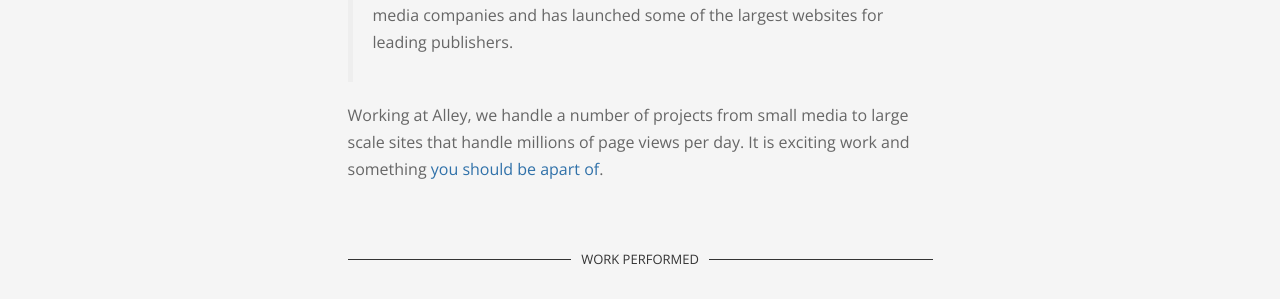
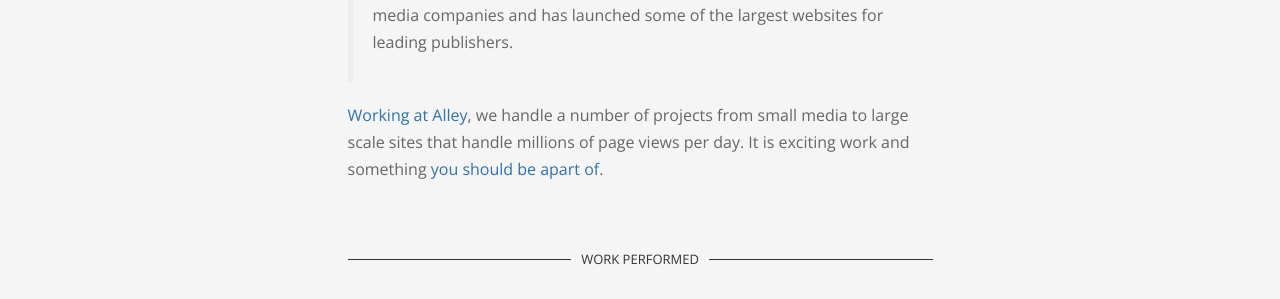
Before and after one commit to srtfisher/srtfisher.github.io, a Jekyll site: the page built from _posts/2015-08-12-alley-interactive.markdown, in a window 1280 px wide and 1386 px high. Shown: the part 688-987 px from the top of the window. Built offline with Jekyll 4.4.1, drawn with Linux system fonts in a browser that asks for light colours; Markdown is read by kramdown in place of the engine named in the settings; part of the change alters nothing that is shown.

Commit message:
Adding a backlink here too

```diff
--- a/_posts/2015-08-12-alley-interactive.markdown
+++ b/_posts/2015-08-12-alley-interactive.markdown
@@ -19,4 +19,4 @@ Alley Interactive is an exception web development firm that handles exciting new
 
 > Alley Interactive is a web development firm that tackles complex technological challenges facing top digital publishers and content producers. The team has an extensive background working with major media companies and has launched some of the largest websites for leading publishers.
 
-Working at Alley, we handle a number of projects from small media to large scale sites that handle millions of page views per day. It is exciting work and something [you should be apart of](http://www.alleyinteractive.com/hiring/).
+[Working at Alley](http://www.alleyinteractive.com/team/sean/), we handle a number of projects from small media to large scale sites that handle millions of page views per day. It is exciting work and something [you should be apart of](http://www.alleyinteractive.com/hiring/).
```
